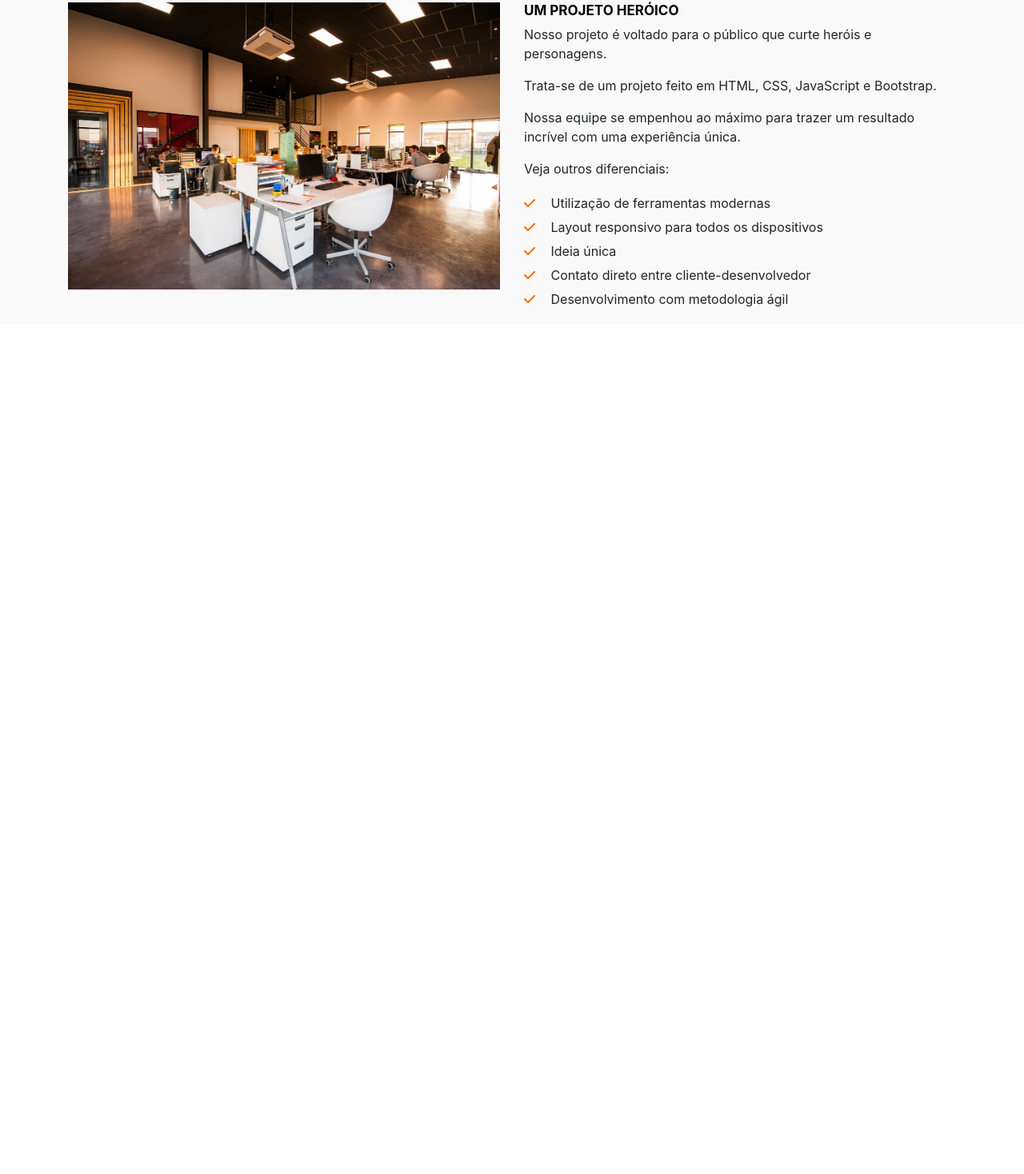
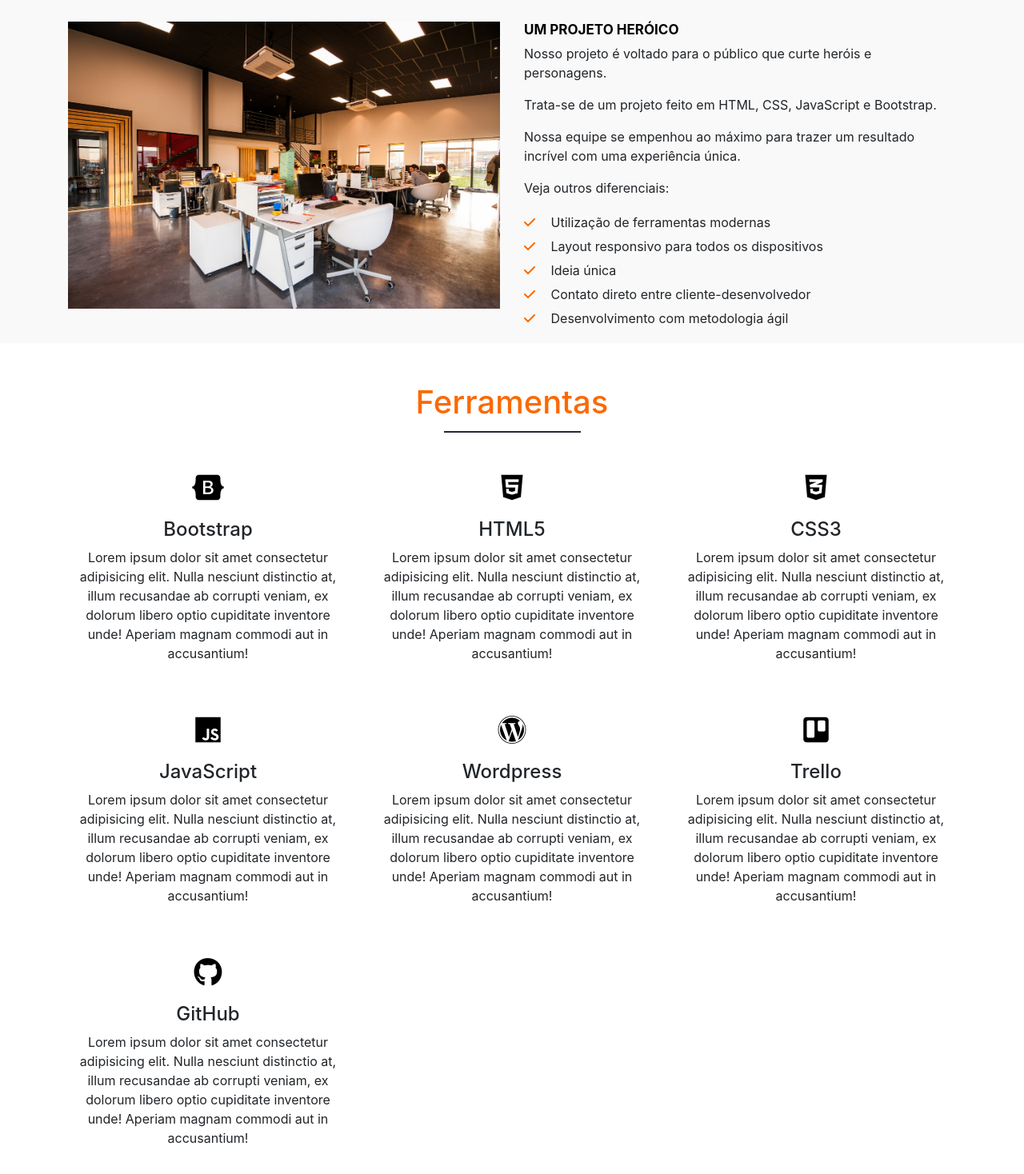
Before and after one commit to almeidaa11/PI06, a plain HTML site: page html/index.html in a window 1280 px wide. Shown: the part 880-2348 px from the top of the page at 80% size. Before the commit the page ends 1285 px from the top, so only its background shows below. Drawn offline with nearby package versions, Linux system fonts and the light colour scheme; a script that the page names is missing; files whose address does not match are found by name.

Commit message:
ferramentas

```diff
--- /dev/null
+++ b/css/ferramentas.css
@@ -0,0 +1,23 @@
+.service-box{
+    text-align: center;
+    margin-bottom: 50px;
+}
+
+.service-box i, service-box h3{
+    transition: .5s;
+}
+
+.service-box i{
+    font-size: 36px;
+    margin-bottom: 20px;
+    color: black;
+}
+
+.service-box h3{
+    font-size: 24px;
+    margin-bottom: 20px;
+}
+
+.service-box:hover >i, .service-box:hover >h3{
+    color: rgba(252,120,25,1);
+}
--- a/html/index.html
+++ b/html/index.html
@@ -26,6 +26,7 @@
     <link rel="stylesheet" href="../css/navbar.css">
     <link rel="stylesheet" href="../css/slider.css">
     <link rel="stylesheet" href="../css/about.css">
+    <link rel="stylesheet" href="../css/ferramentas.css">i
 </head>
 <body>
     <header>
@@ -124,6 +125,51 @@
             </div>
         </div>
     </main>
+    <!-- Ferramentas-->
+    <div id="service-area">
+      <div class="container">
+        <div class="row">
+          <div class="col-12">
+            <h3 class="main-title">Ferramentas</h3>
+          </div>
+            <div class="col-md-4 service-box">
+              <i class="fab fa-bootstrap"></i> <!-- Biblioteca font awsome-->
+              <h4>Bootstrap</h4>
+              <p>Lorem ipsum dolor sit amet consectetur adipisicing elit. Nulla nesciunt distinctio at, illum recusandae ab corrupti veniam, ex dolorum libero optio cupiditate inventore unde! Aperiam magnam commodi aut in accusantium!</p>
+            </div>
+            <div class="col-md-4 service-box">
+              <i class="fab fa-html5"></i> <!-- Biblioteca font awsome-->
+              <h4>HTML5</h4>
+              <p>Lorem ipsum dolor sit amet consectetur adipisicing elit. Nulla nesciunt distinctio at, illum recusandae ab corrupti veniam, ex dolorum libero optio cupiditate inventore unde! Aperiam magnam commodi aut in accusantium!</p>
+            </div>
+            <div class="col-md-4 service-box">
+              <i class="fab fa-css3-alt"></i> <!-- Biblioteca font awsome-->
+              <h4>CSS3</h4>
+              <p>Lorem ipsum dolor sit amet consectetur adipisicing elit. Nulla nesciunt distinctio at, illum recusandae ab corrupti veniam, ex dolorum libero optio cupiditate inventore unde! Aperiam magnam commodi aut in accusantium!</p>
+            </div>
+            <div class="col-md-4 service-box">
+              <i class="fab fa-js"></i> <!-- Biblioteca font awsome-->
+              <h4>JavaScript</h4>
+              <p>Lorem ipsum dolor sit amet consectetur adipisicing elit. Nulla nesciunt distinctio at, illum recusandae ab corrupti veniam, ex dolorum libero optio cupiditate inventore unde! Aperiam magnam commodi aut in accusantium!</p>
+            </div>
+            <div class="col-md-4 service-box">
+              <i class="fab fa-wordpress"></i> <!-- Biblioteca font awsome-->
+              <h4>Wordpress</h4>
+              <p>Lorem ipsum dolor sit amet consectetur adipisicing elit. Nulla nesciunt distinctio at, illum recusandae ab corrupti veniam, ex dolorum libero optio cupiditate inventore unde! Aperiam magnam commodi aut in accusantium!</p>
+            </div>
+            <div class="col-md-4 service-box">
+              <i class="fab fa-trello"></i> <!-- Biblioteca font awsome-->
+              <h4>Trello</h4>
+              <p>Lorem ipsum dolor sit amet consectetur adipisicing elit. Nulla nesciunt distinctio at, illum recusandae ab corrupti veniam, ex dolorum libero optio cupiditate inventore unde! Aperiam magnam commodi aut in accusantium!</p>
+            </div>
+            <div class="col-md-4 service-box">
+              <i class="fab fa-github"></i> <!-- Biblioteca font awsome-->
+              <h4>GitHub</h4>
+              <p>Lorem ipsum dolor sit amet consectetur adipisicing elit. Nulla nesciunt distinctio at, illum recusandae ab corrupti veniam, ex dolorum libero optio cupiditate inventore unde! Aperiam magnam commodi aut in accusantium!</p>
+            </div>
+        </div>
+      </div>
+    </div>
     <script src="js/scripts.js"></script>
 </body>
 </html>
```
Also changed, not shown: html/ferramentas.html (added, +21 -0 lines).
